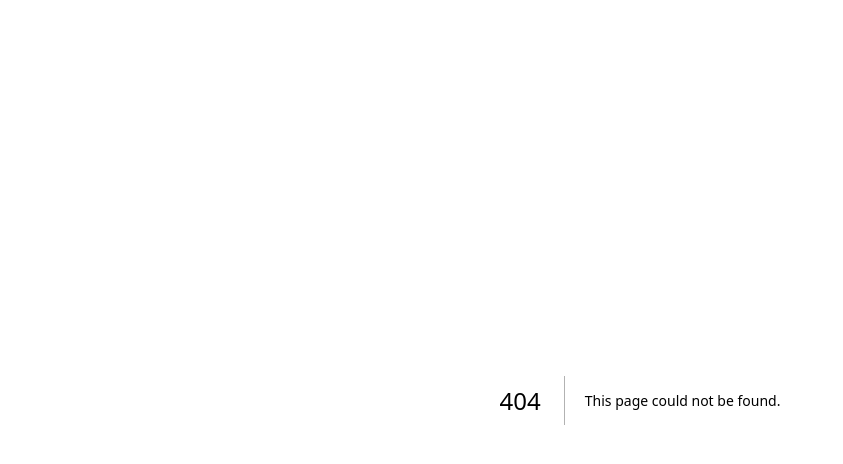
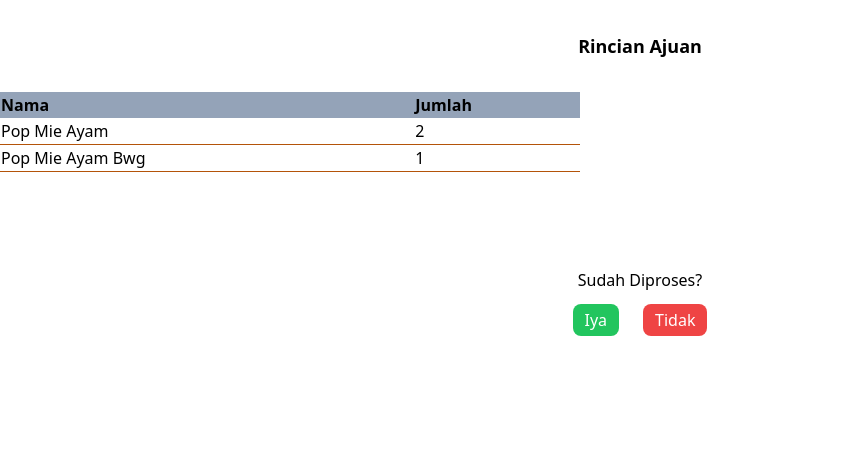
Before and after one commit to MonicaDavita/sinta-store-next, a Next.js app: page /components/rincianAjuan in a window 1280 px wide. Before the commit this address had no page. Shown: the top 464 px of the page, without its empty margins (0-843 px from the left). Built offline with nearby package versions, Linux system fonts and the light colour scheme.

Commit message:
adding modal feature

```diff
--- /dev/null
+++ b/pages/components/modal.js
@@ -0,0 +1,28 @@
+import React from "react";
+import RincianAjuan from "./rincianAjuan";
+
+function modal( { isVisible, onClose }){
+    if ( !isVisible ) return null;
+
+    const handleClose = (e) => {
+        if( e.target.id === "wrapper" ) onClose();
+    }
+
+    return(
+        <div className="fixed inset-0 bg-black bg-opacity-25 backdrop-blur-sm flex justify-center items-center" id = "wrapper" onClick={handleClose}>
+            <div className="md:w-[600px] sm:w-[500px] flex flex-col">
+                <button className="place-self-end text-white" onClick={() => onClose()}>
+                <svg xmlns="http://www.w3.org/2000/svg" fill="none" viewBox="0 0 24 24" stroke-width="1.5" stroke="currentColor" class="w-6 h-6">
+                <path stroke-linecap="round" stroke-linejoin="round" d="M6 18L18 6M6 6l12 12" />
+                </svg>
+                </button>
+                <div className="bg-white p-2 rounded text-black">
+                    <RincianAjuan />
+                </div>
+            </div>
+
+        </div>
+    )
+}
+
+export default modal;
--- /dev/null
+++ b/pages/components/rincianAjuan.js
@@ -0,0 +1,36 @@
+import React from "react";
+
+function rincianAjuan() {
+  return(
+    <div>
+        <h1 className="text-center font-bold mb-8 mt-8 text-lg"> Rincian Ajuan </h1>
+        <table className="table-auto md:w-[580px] pt-2 pl-6 mb-6 text-left">
+            <thead>
+                <tr  className="bg-slate-400">
+                    <th>Nama</th>
+                    <th>Jumlah</th>
+                </tr>
+            </thead>
+            <tbody className="text-left">
+                <tr className="border-b border-amber-700 mb-8">
+                    <td>Pop Mie Ayam</td>
+                    <td>2</td>
+                </tr>
+                <tr className="border-b border-amber-700 mb-8">
+                    <td>Pop Mie Ayam Bwg</td>
+                    <td>1</td>
+                </tr>
+            </tbody>
+        </table>
+        <div className="text-center items-center mt-24 mb-10">
+            <h1>Sudah Diproses?</h1>
+            <div className="grid-cols-2 flex justify-center mt-3">
+                <button type="button" className="bg-green-500 hover:bg-green-700 pt-1 pb-1 pr-3 pl-3 rounded-lg text-white text-0.5xl mr-3">Iya</button>
+                <button type="button" className="bg-red-500 hover:bg-red-700 pt-1 pb-1 pr-3 pl-3 rounded-lg text-white text-0.5xl ml-3">Tidak</button>
+            </div>
+        </div>
+    </div>
+  )
+}
+
+export default rincianAjuan;
--- a/pages/components/sidebar.js
+++ b/pages/components/sidebar.js
@@ -10,9 +10,12 @@
                 <GiHamburgerMenu className="block md:hidden h-6 w-6" aria-hidden="true"></GiHamburgerMenu>
             </Disclosure.Button>
             <div className="p-6 w-1/2 h-screen bg-slate-50 z-20 fixed top-0 -left-96 lg:w-60 lg:left-0 peer-focus:left-0 peer:transition ease-out delay-150 duration-200 border-r border-slate-200">
+            <button>
             <svg xmlns="http://www.w3.org/2000/svg" fill="none" viewBox="0 0 24 24" strokeWidth={1.5} stroke="currentColor" className="md:hidden w-6 h-6 mt-20">
             <path strokeLinecap="round" strokeLinejoin="round" d="M6 18L18 6M6 6l12 12" />
             </svg>
+            </button>
+
                 <div className="text-base text-left cursor-pointer font-bold text-black border-b mt-20">
                     <h1 className="border-b border-amber-700 pt-4 pb-4">Home</h1>
                     <h1 className="border-b border-amber-700 pt-4 pb-4">Lihat Toko</h1>
--- a/pages/home.js
+++ b/pages/home.js
@@ -1,8 +1,12 @@
+import { useState } from 'react';
+import { Fragment } from "react";
 import Sidebar from "./components/sidebar";
+import Modal from "./components/modal"
+export default function homeAdmin() {
+    const [showModal, setShowModal] = useState(false);
 
-export default function homeAdmin() {
     return (
-
+        <Fragment>
         <div className="min-h-full h-screen justify-right py-6 sm:ml-40 lg:ml-60 mt-10">
             <div className="max-w-md w-full space-y-6">
                 <h3 className="ml-6 mt-6 text-justify text-2xl font-extrabold text-amber-700">
@@ -23,18 +27,20 @@
                 </div>
                 <div className="ml-6 mr-10 grid-cols-2 flex justify-between pt-2 mb-2" >
                     <h4 className="text-justify-left"> Kolam 2 </h4>
-                    <button type="button" className="bg-blue-500 hover:bg-blue-700 pt-1 pb-1 pr-3 pl-3 rounded-lg text-white text-0.5xl">
+                    <button type="button" className="bg-blue-500 hover:bg-blue-700 pt-1 pb-1 pr-3 pl-3 rounded-lg text-white text-0.5xl" onClick={() => setShowModal(true)}>
                         Lihat
                     </button>
                 </div>
                 <div className="ml-6 mr-10 grid-cols-2 flex justify-between pt-2 mb-2">
                     <h4> Kolam 3 </h4>
-                    <button type="button" className="bg-blue-500 hover:bg-blue-700 pt-1 pb-1 pr-3 pl-3 rounded-lg text-white text-0.5xl">
+                    <button type="button" className="bg-blue-500 hover:bg-blue-700 pt-1 pb-1 pr-3 pl-3 rounded-lg text-white text-0.5xl" onClick={() => setShowModal(true)}>
                         Lihat
                     </button>
                 </div>
             </div>
             <Sidebar />
         </div>
+        <Modal isVisible={showModal} onClose={() => setShowModal(false)} />
+        </Fragment>
     )
 }
```
